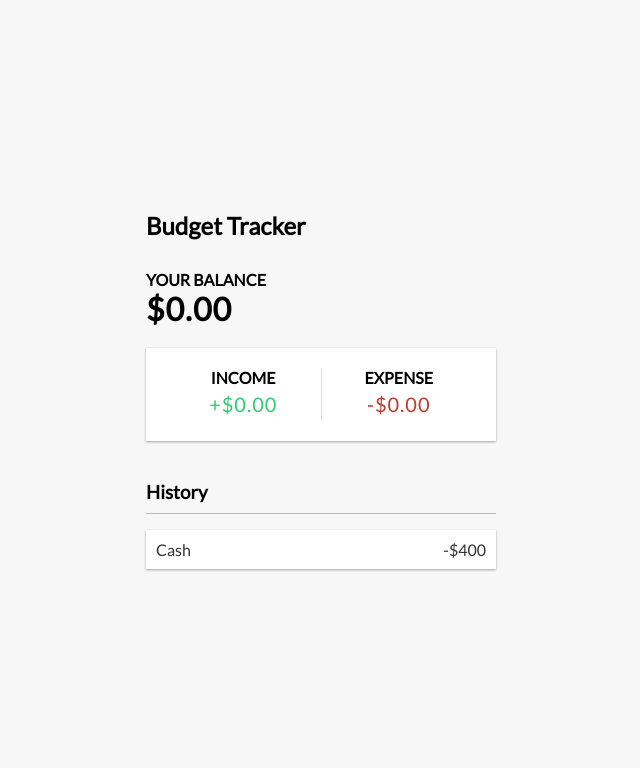
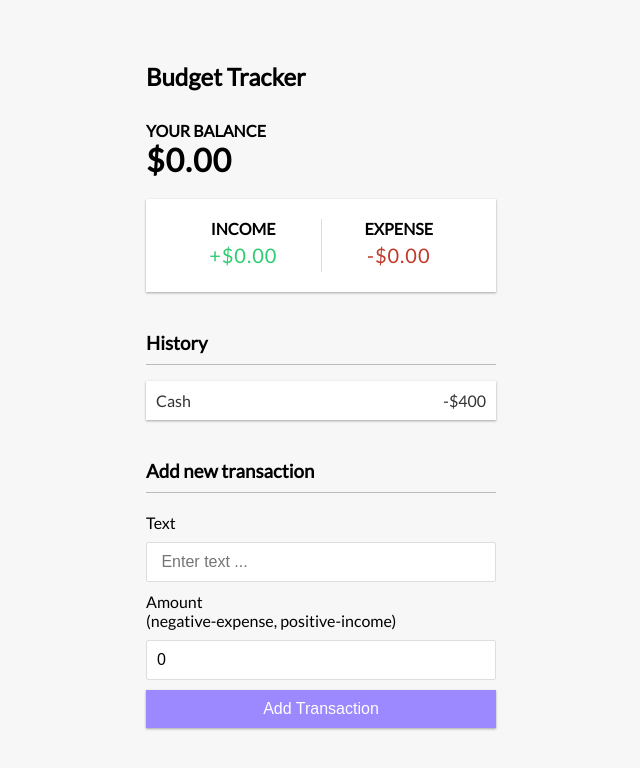
Before and after one commit to nazim806/finance-app, a React (Create React App) app in the folder personal-finance/: page / in a window 1280 px wide. Shown: the top 768 px of the page, without its empty margins (319-959 px from the left). Built offline with nearby package versions, Linux system fonts and the light colour scheme.

Commit message:
add transaction and transaction history component created

```diff
--- a/personal-finance/src/App.js
+++ b/personal-finance/src/App.js
@@ -3,6 +3,7 @@
 import { Balance } from "./Components/Balance";
 import { DebitCredit } from "./Components/DebitCredit";
 import { TransactionHistory } from "./Components/TransactionHistory";
+import { AddTransaction } from "./Components/AddTransaction";
 
 import "./App.css";
 
@@ -14,6 +15,7 @@
         <Balance />
         <DebitCredit />
         <TransactionHistory />
+        <AddTransaction />
       </div>
     </div>
   );
--- /dev/null
+++ b/personal-finance/src/Components/AddTransaction.js
@@ -0,0 +1,28 @@
+
+import React, { useState } from "react"
+
+
+export const AddTransaction = () => {
+    const [text, setText] = useState('');
+    const [amount, setAmount] = useState(0);
+
+    return (
+        <>
+            <h3>Add new transaction</h3>
+            <form>
+
+              <div className = "form-control">
+                  <label htmlFor = "text">Text</label>
+                <input type = "text" value = {text} onChange ={(e)=>setText(e.target.value)} placeholder= " Enter text ..." />
+
+              </div>
+
+              <div className = "form-control">
+                  <label htmlFor="amount"> Amount <br/> (negative-expense, positive-income)</label>
+                  <input type= "number" value = {amount} onChange ={(e)=>setAmount(e.target.value)} placeholder= "Enter amount ..."/>
+              </div>
+              <button className = "btn">Add Transaction</button>
+            </form>
+        </>
+    )
+}
--- a/personal-finance/src/Components/Balance.js
+++ b/personal-finance/src/Components/Balance.js
@@ -4,7 +4,7 @@
   return (
     <>
       <h4>Your Balance</h4>
-      <h1 id="balance">$0.00</h1>
+      <h1>$0.00</h1>
     </>
   );
 };
--- a/personal-finance/src/Components/DebitCredit.js
+++ b/personal-finance/src/Components/DebitCredit.js
@@ -1,17 +1,16 @@
-import React from 'react'
+import React from "react";
 
 export const DebitCredit = () => {
   return (
-        <div class = "debit-credit-container">
+    <div className="debit-credit-container">
       <div>
         <h4>Income</h4>
-         <p id= "money-plus" class = "money plus">+$0.00</p>
+        <p className="money plus">+$0.00</p>
       </div>
       <div>
         <h4>Expense</h4>
-            <p id = "money-minus" class = "money minus">-$0.00</p>
+        <p className="money minus">-$0.00</p>
       </div>
     </div>
-
   );
-}
+};
--- a/personal-finance/src/Components/TransactionHistory.js
+++ b/personal-finance/src/Components/TransactionHistory.js
@@ -4,10 +4,10 @@
   return (
     <>
       <h3>History</h3>
-      <ul id="catalog" class="catalog">
-        <li class="negative">
+      <ul className="catalog">
+        <li className="negative">
           Cash <span>-$400</span>
-          <button class="delete-btn">X</button>
+          <button className="delete-btn">X</button>
         </li>
       </ul>
     </>
```
Lines whose indentation alone changed are shown as unchanged.
